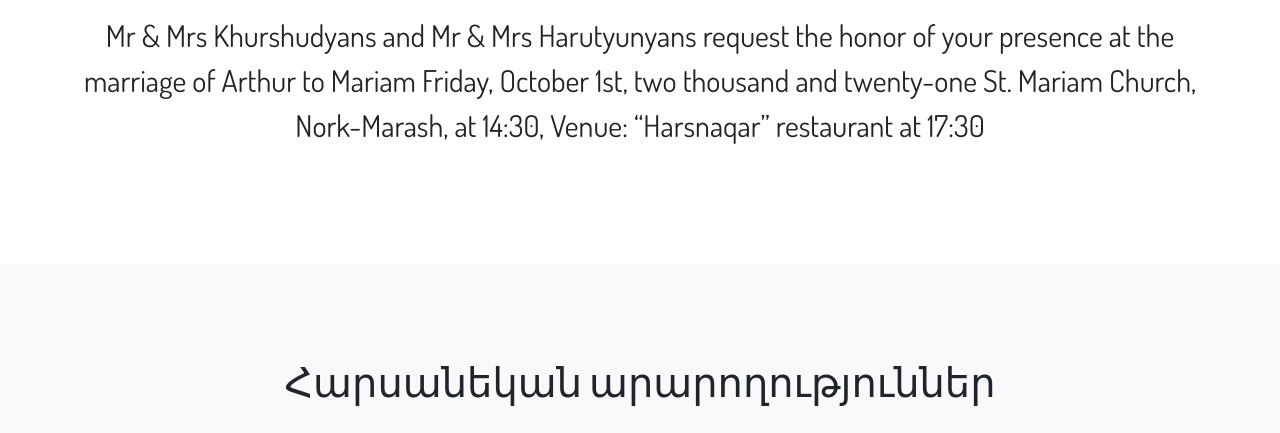
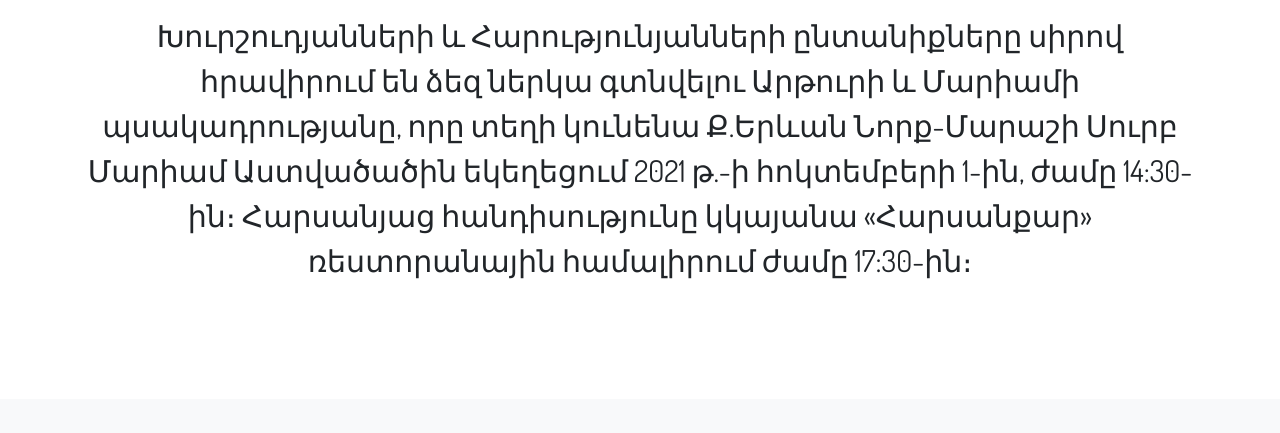
Before and after one commit to SasunAramyan/Mariam-Artur, a plain HTML site: page index.html in a window 1280 px wide. Shown: the part 1460-1893 px from the top of the page. Drawn offline with Linux system fonts and the light colour scheme.

Commit message:
global text

```diff
--- a/index.html
+++ b/index.html
@@ -87,14 +87,9 @@
             <a class="btn btn-link" href="https://www.instagram.com/dr.harutyunyan"><i class="fab fa-instagram" aria-hidden="true"></i></a></div>
         </div>
       </div>
-      <p class="pt-3 text-center" style="font-size: 30px">Mr & Mrs Khurshudyans
-        and
-        Mr & Mrs Harutyunyans
-        request the honor of your presence at the marriage of
-        Arthur to Mariam
-        Friday, October 1st, two thousand and twenty-one
-        St. Mariam Church, Nork-Marash, at 14:30,
-        Venue: “Harsnaqar” restaurant at 17:30 </p>
+      <p class="pt-3 text-center" style="font-size: 30px">Խուրշուդյանների և Հարությունյանների ընտանիքները սիրով հրավիրում են ձեզ ներկա գտնվելու Արթուրի և Մարիամի պսակադրությանը, որը տեղի կունենա Ք.Երևան Նորք-Մարաշի Սուրբ Մարիամ Աստվածածին եկեղեցում 2021 թ.-ի հոկտեմբերի 1-ին, ժամը 14:30-ին։
+
+        Հարսանյաց հանդիսությունը կկայանա «Հարսանքար» ռեստորանային համալիրում ժամը 17:30-ին։</p>
 
     </div>
   </div>
```
